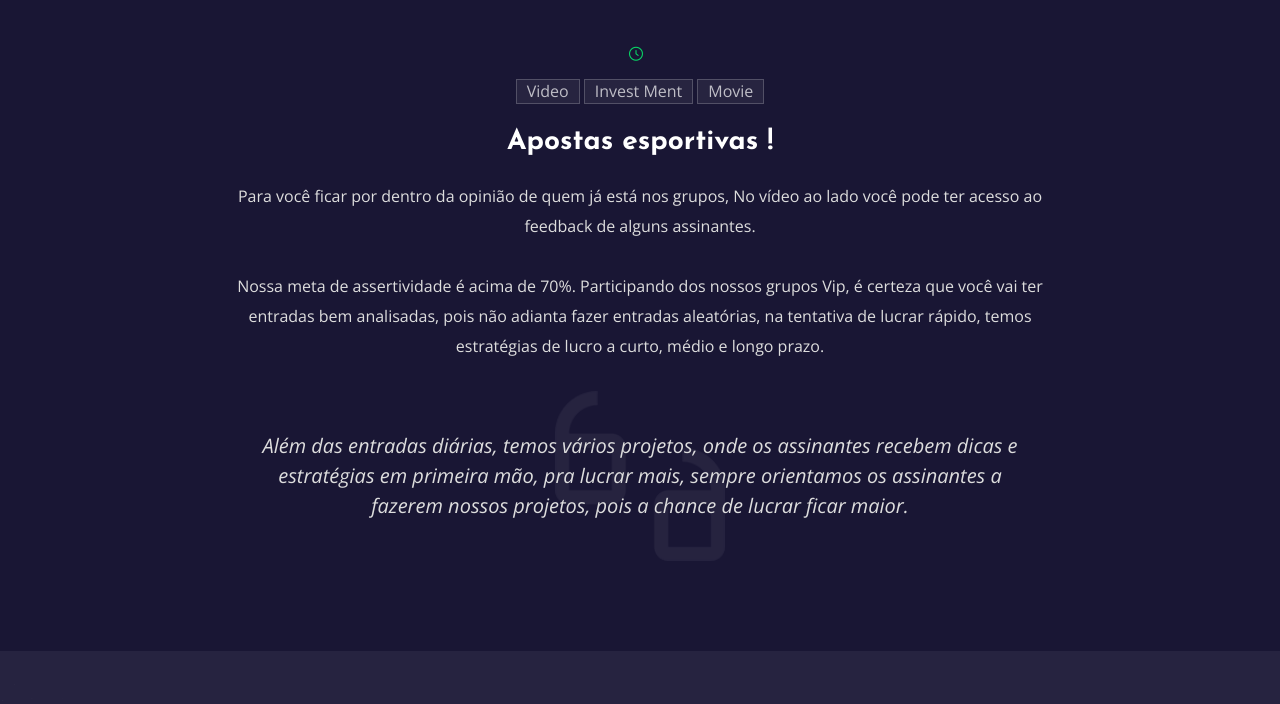
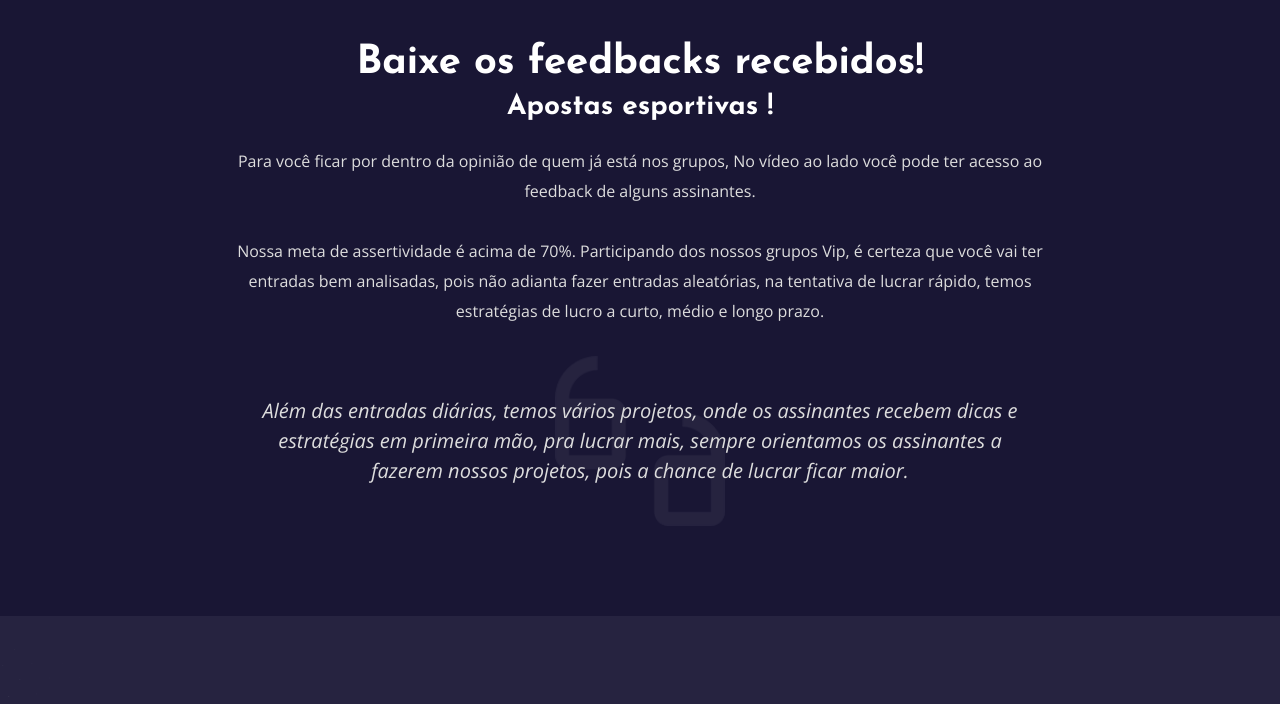
Before and after one commit to aatdias/apostador, a plain HTML site: page feedback.html in a window 1280 px wide. Shown: the part 1236-1940 px from the top of the page. Drawn offline with nearby package versions, Linux system fonts and the light colour scheme.

Commit message:
feedback

```diff
--- a/feedback.html
+++ b/feedback.html
@@ -176,20 +176,22 @@
                             </div>
                         </div>
                         <div class="post-content">
-                            <div class="post-date">
+                            <!--div class="post-date">
                                 <a href="#0"><i class="flaticon-clock"></i></a>
-                            </div>
-                            <ul class="post-tags">
+                            </div-->
+                        <ul>
+                            <h3>
                                 <li>
-                                    <a href="#0">Video</a>
+                                    <a href="https://drive.google.com/file/d/1zehaPWexDZTCaRvmR92DbbC5TFUyrIH4/view?usp=sharing">Baixe os feedbacks recebidos!</a>
                                 </li>
-                                <li>
+                            </h3>
+                                <!--li>
                                     <a href="#0">Invest Ment</a>
                                 </li>
                                 <li>
                                     <a href="#0">Movie</a>
-                                </li>
-                            </ul>
+                                </li-->
+                        </ul>
                             <h4 class="title">
                                 Apostas esportivas !
                             </h4>
```
Also changed, not shown: 1 other file.
